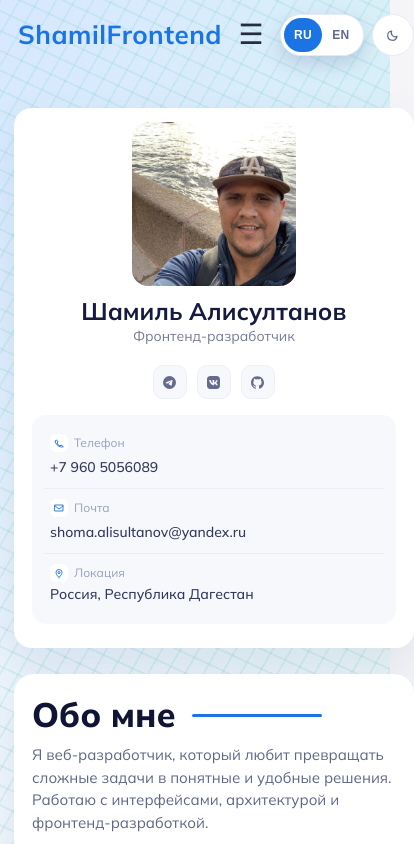
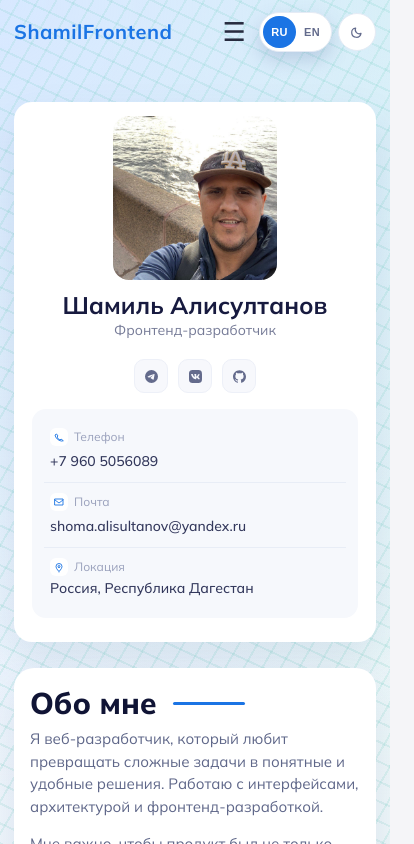
Before and after one commit to shamilfrontend/shamilfrontend, a Vue app: page / in a window 390 px wide. Shown: the top 844 px of the page, 414 px wide, since content can reach past the window. Built offline with nearby package versions, Linux system fonts and the light colour scheme.

Commit message:
fix: mobile layout alignment and header overflow

```diff
--- a/src/style.scss
+++ b/src/style.scss
@@ -182,6 +182,7 @@
 body {
   margin: 0;
   min-height: 100vh;
+  overflow-x: hidden;
   background-color: var(--bg-body);
 }
 
@@ -519,6 +520,8 @@ body {
   font-size: 14px;
   font-weight: 500;
   color: var(--text-contact);
+  overflow-wrap: anywhere;
+  word-break: break-word;
 }
 
 .profile-sidebar__contact-link {
@@ -1009,14 +1012,49 @@ body {
 }
 
 @media (max-width: 1024px) {
+  .app-bg {
+    padding: 12px 14px;
+  }
+
   .app-shell {
     grid-template-columns: 1fr;
+    width: 100%;
+    min-width: 0;
   }
 
   .app-header {
     position: static;
-    margin-bottom: 16px;
-    gap: 8px;
+    margin-bottom: 12px;
+    padding: 0;
+    min-height: 40px;
+    gap: 6px;
+  }
+
+  .app-header__brand-row {
+    width: auto;
+    flex: 1;
+    min-width: 0;
+    justify-content: flex-start;
+    gap: 10px;
+  }
+
+  .app-brand {
+    font-size: 20px;
+    line-height: 1.1;
+    min-width: 0;
+    overflow: hidden;
+    text-overflow: ellipsis;
+    white-space: nowrap;
+  }
+
+  .mobile-menu-trigger {
+    display: inline-grid;
+    place-items: center;
+    flex-shrink: 0;
+    width: 38px;
+    height: 38px;
+    margin-left: auto;
+    font-size: 26px;
   }
 
   .header-controls {
@@ -1024,7 +1062,14 @@ body {
     flex-shrink: 0;
     display: flex;
     align-items: center;
-    gap: 8px;
+    gap: 6px;
+  }
+
+  .locale-switcher__button {
+    min-width: 32px;
+    height: 32px;
+    padding: 0 8px;
+    font-size: 11px;
   }
 
   .theme-toggle {
@@ -1032,43 +1077,13 @@ body {
     flex-shrink: 0;
     display: grid;
     place-items: center;
-  }
-
-  .profile-sidebar {
-    margin-top: 0;
-  }
-
-  .app-main {
-    margin-top: 0;
-  }
-}
-
-@media (max-width: 1024px) {
-  .app-bg {
-    padding: 14px;
+    width: 38px;
+    height: 38px;
+    font-size: 16px;
   }
 
   .top-tabs {
     display: none;
-  }
-
-  .app-header {
-    margin-bottom: 14px;
-    padding-left: 4px;
-    min-height: 40px;
-  }
-
-  .app-brand {
-    font-size: 26px;
-    line-height: 1.1;
-  }
-
-  .mobile-menu-trigger {
-    display: inline-grid;
-    place-items: center;
-    width: 42px;
-    height: 42px;
-    font-size: 28px;
   }
 
   .mobile-menu-panel {
@@ -1095,12 +1110,21 @@ body {
     font-size: 24px;
   }
 
+  .app-main {
+    margin-top: 0;
+    min-width: 0;
+  }
+
   .page-head {
-    padding: 24px 18px 12px;
+    padding: 20px 16px 10px;
   }
 
   .page-head h2 {
-    font-size: 34px;
+    font-size: 30px;
+  }
+
+  .page-head__line {
+    width: 72px;
   }
 
   .about-text,
@@ -1112,8 +1136,8 @@ body {
   .blogs-grid,
   .skills-grid,
   .contact-form {
-    padding-left: 18px;
-    padding-right: 18px;
+    padding-left: 16px;
+    padding-right: 16px;
   }
 
   .service-grid,
@@ -1159,6 +1183,6 @@ body {
   }
 
   .client-block {
-    padding: 26px 18px 32px;
+    padding: 24px 16px 28px;
   }
 }
--- a/src/views/resume-view.vue
+++ b/src/views/resume-view.vue
@@ -86,7 +86,7 @@ const { educationItems, experienceItems, skills } = useProfileContent();
 
 @media (max-width: 1024px) {
   .skills-block {
-    padding: 0 18px 20px;
+    padding: 0 16px 20px;
   }
 
   .skill-chip {
```
